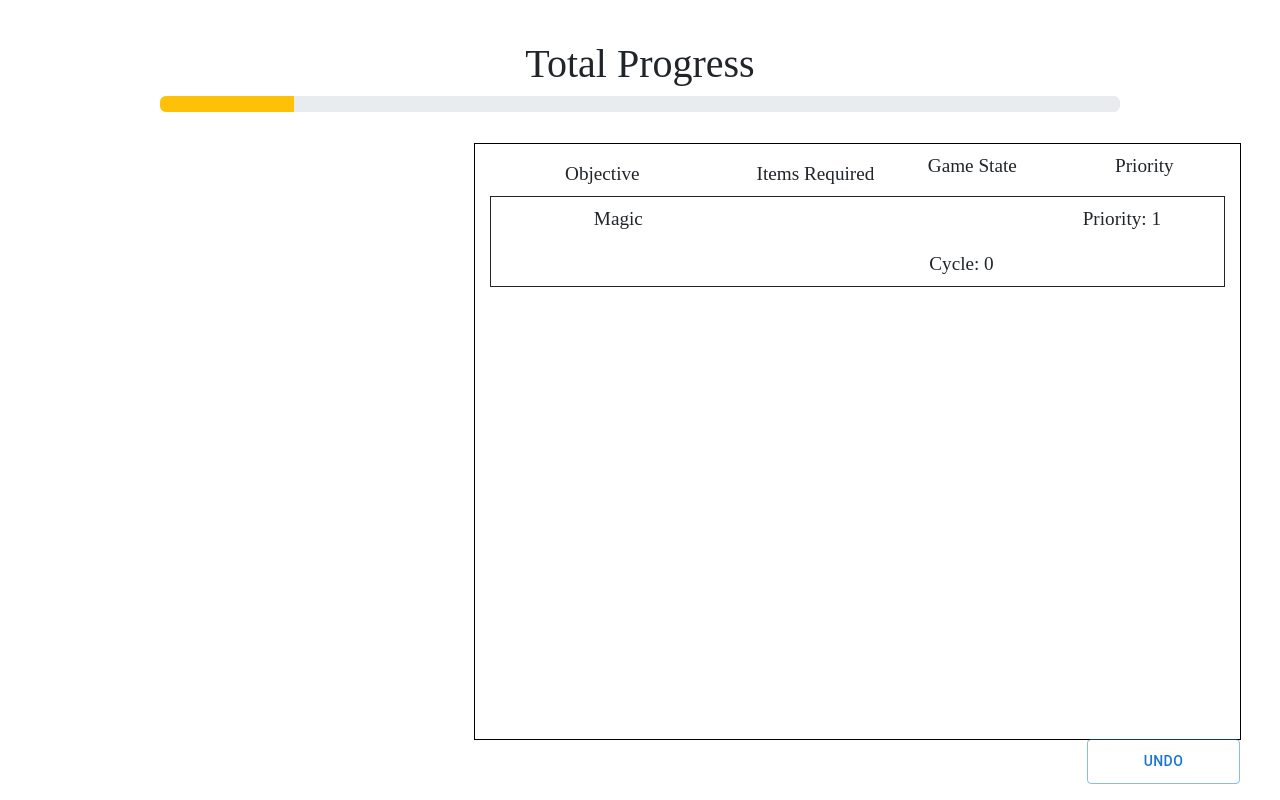
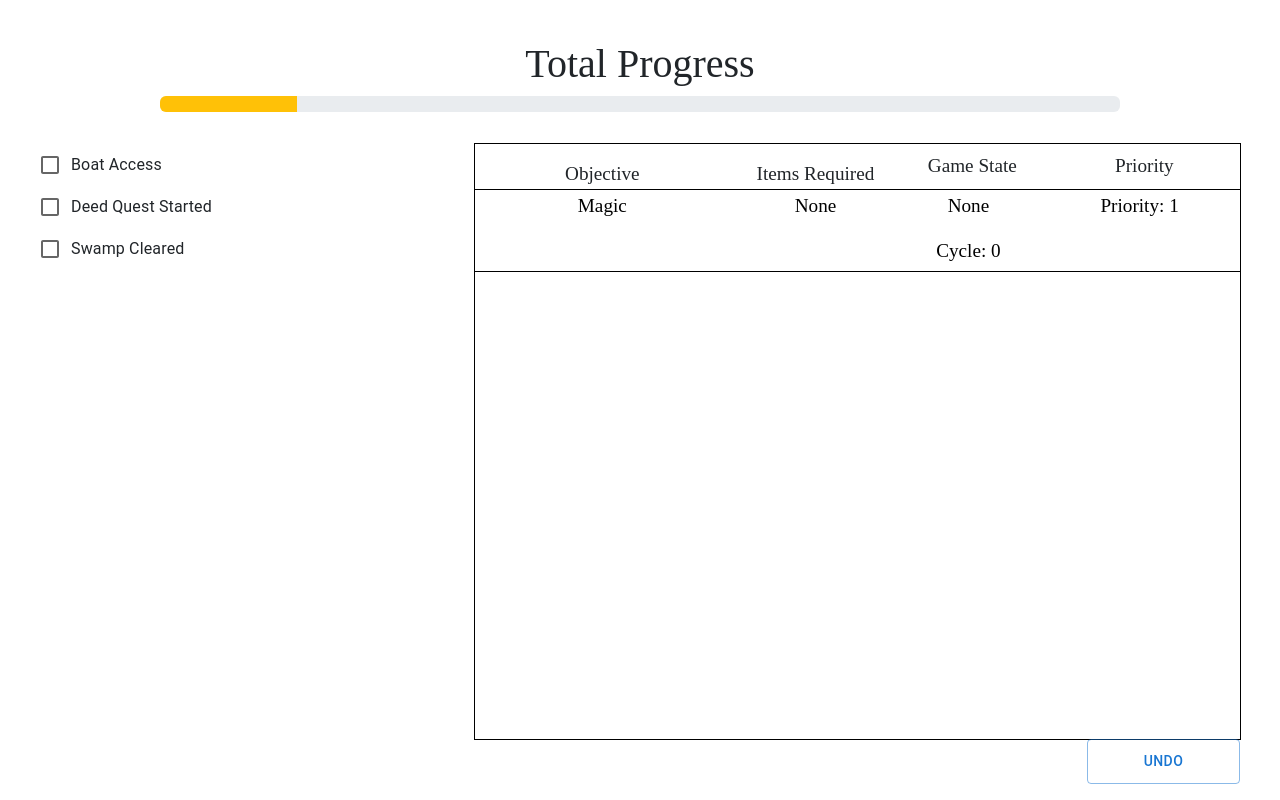
Before and after one commit to merekHailey/Majora-s-Mask-100--Tracker, a React (Create React App) app: page / in a window 1280 px wide. Built offline with nearby package versions, Linux system fonts and the light colour scheme.

Commit message:
Temp State Solution

```diff
--- a/src/App.css
+++ b/src/App.css
@@ -10,9 +10,9 @@
   text-align: center;
   display: grid;
   grid-template-areas: "progress progress progress"
-                       ". tracker tracker"
-                       ". tracker tracker"
-                       ". tracker tracker";
+                       "state tracker tracker"
+                       "state tracker tracker"
+                       "state tracker tracker";
 
   grid-template-columns: 34% 33% 33%;
   grid-template-rows: 10% 30% 30% 30%;
@@ -29,6 +29,13 @@
   height: 100%;
   margin: 5vh;
 }
+
+.stateChanger{
+  grid-area: state;
+  height: 80vh;
+  margin: 5vh;
+  margin-top: 8vh;
+}
 .tracker{
   grid-area: tracker;
   height: 80vh;
--- a/src/App.js
+++ b/src/App.js
@@ -2,7 +2,10 @@ import './App.css';
 import React, { useEffect, useState } from 'react';
 import Tracker from './Components/Tracker';
 import TotalProgressBar from './Components/ProgressBar';
-import { Data } from './Data';
+import { BoatAccess, Data } from './Data';
+import StateChanger from './Components/StateChanger';
+import { LoadList } from './HelperFunctions';
+import ObjCard from './Components/ObjCard';
 
 
 function App() {
@@ -11,8 +14,24 @@ function App() {
   const [numPossible, setNumPossible] = useState(0)
   const [numPotential, setNumPotential] = useState(0)
 
-  useEffect(() => UpdateProgress())
+  const [ShownObjCards, setShownObjCards] = useState(LoadList().map((Obj) => <ObjCard className={!Obj.possible && Obj.potential ? "potential" : "possible"} obj={Obj} UpdateShown={UpdateShown}></ObjCard>))
+
+
+  const [boatAccessChecked, setBoatAccessChecked] = useState(false)
+
+  useEffect(() => {
+
+    UpdateProgress()
+  })
+
+  function UpdateState(valToUpdate){
+    BoatAccess.isActive = valToUpdate
+    UpdateShown()
+  }
+
   function UpdateProgress(){
+
+
       let numCompleted = 0
       let numPossible = 0
       let numPotential = 0
@@ -27,16 +46,23 @@ function App() {
               numPotential++
           }
       }
-      setNumPossible(Math.floor((numPossible / Data.length) * 100))
-      setNumCompleted(Math.floor((numCompleted / Data.length) * 100))
-      setNumPotential(Math.floor((numPotential / Data.length) * 100))
+      setNumPossible((numPossible / Data.length) * 100)
+      setNumCompleted((numCompleted / Data.length) * 100)
+      setNumPotential((numPotential / Data.length) * 100)
+  }
+
+
+  function UpdateShown(){
+    setShownObjCards(LoadList().map((Obj) => <ObjCard className={!Obj.possible && Obj.potential ? "potential" : "possible"} obj={Obj} UpdateShown={UpdateShown}></ObjCard>))
+    UpdateProgress()
   }
 
 
   return (
     <div className='app'>
       <TotalProgressBar numCompleted={numCompleted} numPossible={numPossible} numPotential={numPotential}/>
-      <Tracker UpdateProgress={UpdateProgress}/>
+      <StateChanger className={"stateChanger"} UpdateState={UpdateState} boatAccessChecked={boatAccessChecked} setBoatAccessChecked={setBoatAccessChecked}/>
+      <Tracker UpdateProgress={UpdateProgress} UpdateShown={UpdateShown} setShownObjCards={setShownObjCards} ShownObjCards={ShownObjCards}/>
 
     </div>
   )
--- a/src/Components/ObjCard.css
+++ b/src/Components/ObjCard.css
@@ -5,8 +5,8 @@
     grid-template-areas: "row1"
                          "row2";
     width: 100%;
-    padding: 1vh;
-    outline: solid 1px;
+    padding-bottom: 0.7vh;
+    padding-top: 0.3vh;
     grid-template-rows: 50% 50%;
 }
 
@@ -17,9 +17,17 @@
     grid-template-areas: "row1"
                          "row2";
     width: 100%;
-    padding: 1vh;
-    outline: solid 1px;
+    padding-bottom: 0.7vh;
+    padding-top: 0.3vh;
     grid-template-rows: 50% 50%;
+}
+.button{
+    width: 100%;
+    border-left: none;
+    border-right: none;
+    border-top: solid 1px;
+    border-bottom: solid 1px;
+    padding: 0;
 }
 
 .row1{
--- a/src/Components/ObjCard.jsx
+++ b/src/Components/ObjCard.jsx
@@ -1,6 +1,5 @@
 import React from 'react';
 import ListItem from '@mui/material/ListItem';
-import ListItemButton from '@mui/material/ListItemButton';
 import { CompleteObjective, Day, Time } from '../HelperFunctions';
 import './ObjCard.css'
 
@@ -22,6 +21,7 @@ export default function ObjCard(props){
             }
             return itemText
         }
+        else return "None"
     }
 
     function StateText(){
@@ -35,6 +35,7 @@ export default function ObjCard(props){
             }
             return stateText
         }
+        else return "None"
     }
 
     function PriorityText(){
@@ -93,8 +94,8 @@ export default function ObjCard(props){
 
     return(
         <div>
-            <ListItem disablePadding>
-                <ListItemButton onClick={ClickHandler}>
+            <ListItem disablePadding >
+                <button onClick={ClickHandler} className='button'>
                     <div className={props.className}>
                         <div className='row1'>
                             <span className='name'>{props.obj.name}</span> <span className={"items"}>{ItemsText()}</span> <span className={"state"}>{StateText()}</span> <span className={"priority"}>{PriorityText()}</span>
@@ -103,7 +104,7 @@ export default function ObjCard(props){
                             <span className='spot1'>{Spot1Text()}</span> <span className='spot2'>{Spot2Text()}</span> <span className='cycle'>{CycleNumText()}</span> <span className='notes'>{NotesText()}</span>
                         </div>
                     </div>
-                </ListItemButton>
+                </button>
             </ListItem>
         </div>
     )
--- a/src/Components/ProgressBar.jsx
+++ b/src/Components/ProgressBar.jsx
@@ -11,7 +11,7 @@ export default function TotalProgressBar(props) {
     <div className='progressBar'>
         <h1>Total Progress</h1>
         <ProgressBar>
-            <ProgressBar variant="success" now={props.numCompleted} min={0} max={100} label={`${props.numCompleted}%`} key={1} />
+            <ProgressBar variant="success" now={props.numCompleted} min={0} max={100} label={`${Math.floor(props.numCompleted)}%`} key={1} />
             <ProgressBar variant="warning" now={props.numPossible} min={0} max={100} key={2} />
             <ProgressBar animated variant="info" now={props.numPotential} min={0} max={100} key={3} />
         </ProgressBar>
--- /dev/null
+++ b/src/Components/StateChanger.jsx
@@ -0,0 +1,19 @@
+import React from 'react';
+import FormGroup from '@mui/material/FormGroup';
+import FormControlLabel from '@mui/material/FormControlLabel';
+import Checkbox from '@mui/material/Checkbox';
+
+export default function StateChanger(props) {
+
+    function handleClick(e){
+        props.setBoatAccessChecked(!props.boatAccessChecked)
+        props.UpdateState(!props.boatAccessChecked)
+    }
+  return (
+    <FormGroup className={props.className}>
+      <FormControlLabel control={<Checkbox checked={props.boatAccessChecked} onClick={handleClick}/>} label="Boat Access" />
+      <FormControlLabel control={<Checkbox />} label="Deed Quest Started" />
+      <FormControlLabel control={<Checkbox />} label="Swamp Cleared" />
+    </FormGroup>
+  );
+}
--- a/src/Components/Tracker.jsx
+++ b/src/Components/Tracker.jsx
@@ -1,4 +1,4 @@
-import React, { useState } from 'react';
+import React from 'react';
 import Box from '@mui/material/Box';
 import List from '@mui/material/List';
 import { LoadList, UndoList } from '../HelperFunctions';
@@ -11,21 +11,14 @@ import Labels from './Labels';
 export default function Tracker(props){
 
 
-    const [ShownObjCards, setShownObjCards] = useState(LoadList().map((Obj) => <ObjCard className={!Obj.possible && Obj.potential ? "potential" : "possible"} obj={Obj} UpdateShown={UpdateShown}></ObjCard>))
-
-
   function UndoObjective(){
     if(UndoList.length > 0){
       UndoList.pop().complete = false
-      setShownObjCards(LoadList().map((Obj) => <ObjCard className={!Obj.possible && Obj.potential ? "potential" : "possible"} obj={Obj} UpdateShown={UpdateShown}></ObjCard>))
+      props.setShownObjCards(LoadList().map((Obj) => <ObjCard className={!Obj.possible && Obj.potential ? "potential" : "possible"} obj={Obj} UpdateShown={props.UpdateShown}></ObjCard>))
       props.UpdateProgress()
     }
   }
 
-  function UpdateShown(){
-    setShownObjCards(LoadList().map((Obj) => <ObjCard className={!Obj.possible && Obj.potential ? "potential" : "possible"} obj={Obj} UpdateShown={UpdateShown}></ObjCard>))
-    props.UpdateProgress()
-  }
 
 
     return(
@@ -34,7 +27,7 @@ export default function Tracker(props){
             <nav aria-label="ObjCards"></nav>
                 <List>
                     <Labels/>
-                    {ShownObjCards}
+                    {props.ShownObjCards}
                 </List>
             </Box>
             <UndoBtn UndoObjective={UndoObjective}/>
--- a/src/HelperFunctions.js
+++ b/src/HelperFunctions.js
@@ -116,7 +116,6 @@ export function UpdatePossible() {
             Data[i].potential = isPotential
 
 	}
-    console.log(Data)
 }
 
 function ComparePriority(a, b){
```
